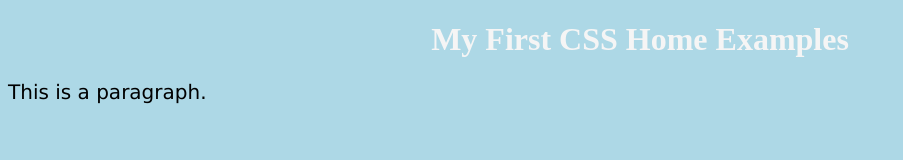
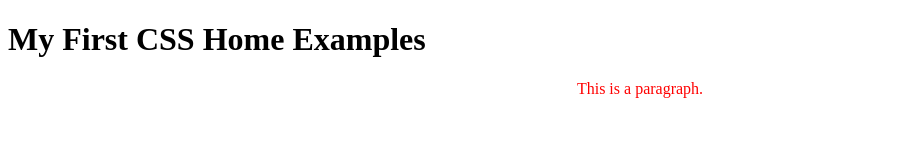
Before and after one commit to prabircodes/css, a plain HTML site: page index.html in a window 1280 px wide. Shown: the whole page, without its empty margins (0-903 px from the left). Drawn offline with Linux system fonts and the light colour scheme.

Commit message:
understang color sytem

```diff
--- a/index.html
+++ b/index.html
@@ -4,7 +4,7 @@
     <meta charset="UTF-8" />
     <meta http-equiv="X-UA-Compatible" content="IE=edge" />
     <meta name="viewport" content="width=device-width, initial-scale=1.0" />
-    <link rel="stylesheet" href="home-example-1.css" />
+    <link rel="stylesheet" href="syntax-example.css" />
     <title>Document</title>
   </head>
   <body>
--- a/syntax-example.css
+++ b/syntax-example.css
@@ -0,0 +1,4 @@
+p {
+  text-align: center;
+  color: red;
+}
```
